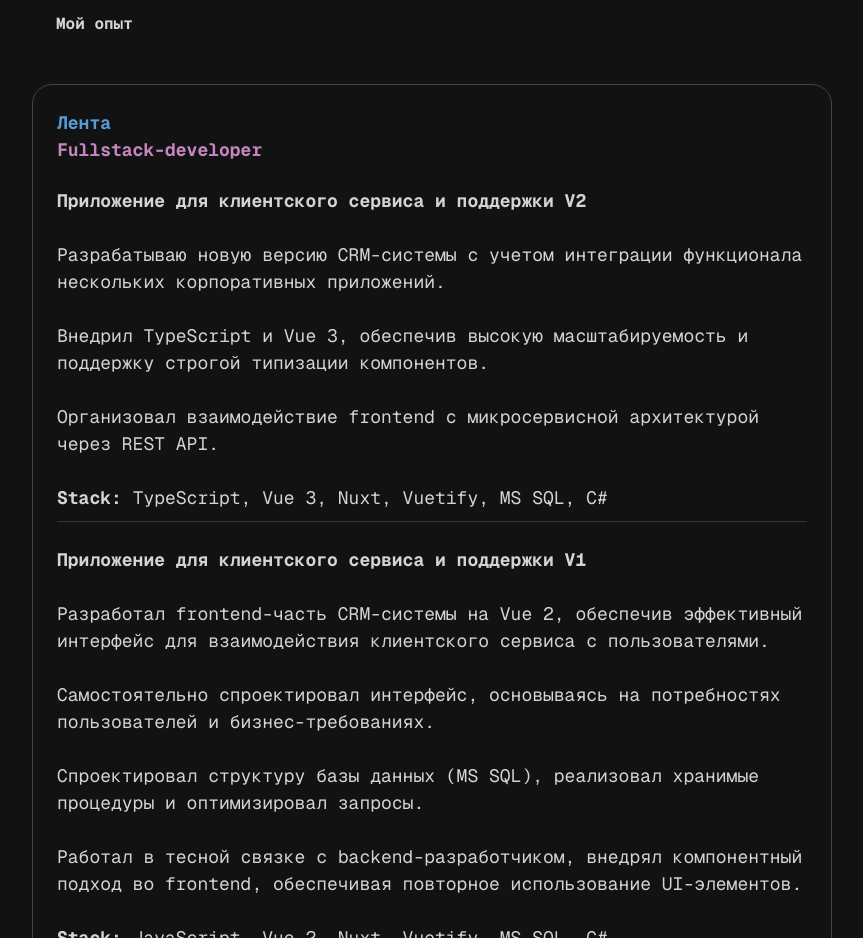
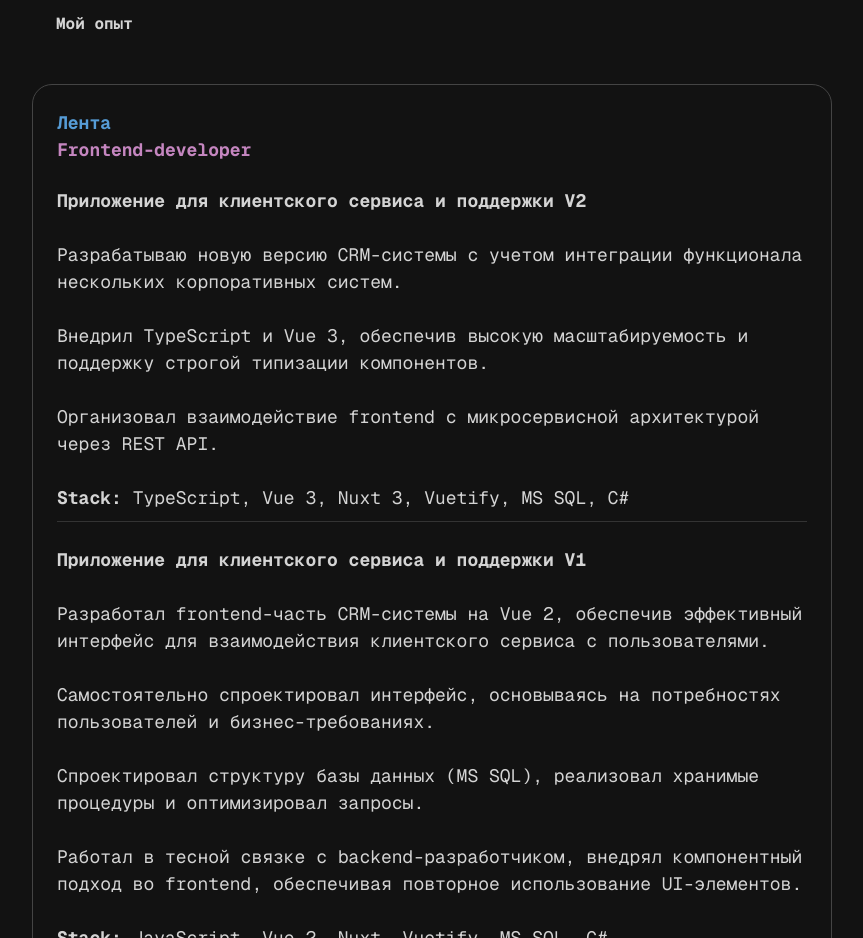
Before and after one commit to AustinTrueFalse/AustinTrueFalseCv, a Next.js app: page / in a window 1280 px wide. Shown: the part 980-1918 px from the top of the page, without its empty margins (208-1071 px from the left). Built offline with nearby package versions, Linux system fonts and the light colour scheme.

Commit message:
lenta exp

```diff
--- a/src/app/components/Experience.tsx
+++ b/src/app/components/Experience.tsx
@@ -26,14 +26,14 @@ export default function Experience() {
       </Box>
       <ExperienceCard
         company="Лента"
-        role="Fullstack-developer"
+        role="Frontend-developer"
         projects={[
           {
             title: "Приложение для клиентского сервиса и поддержки V2",
-            description: `Разрабатываю новую версию CRM-системы с учетом интеграции функционала нескольких корпоративных приложений.
+            description: `Разрабатываю новую версию CRM-системы с учетом интеграции функционала нескольких корпоративных систем.
 Внедрил TypeScript и Vue 3, обеспечив высокую масштабируемость и поддержку строгой типизации компонентов.
 Организовал взаимодействие frontend с микросервисной архитектурой через REST API.`,
-            stack: "TypeScript, Vue 3, Nuxt, Vuetify, MS SQL, C#",
+            stack: "TypeScript, Vue 3, Nuxt 3, Vuetify, MS SQL, C#",
           },
           {
             title: "Приложение для клиентского сервиса и поддержки V1",
```
